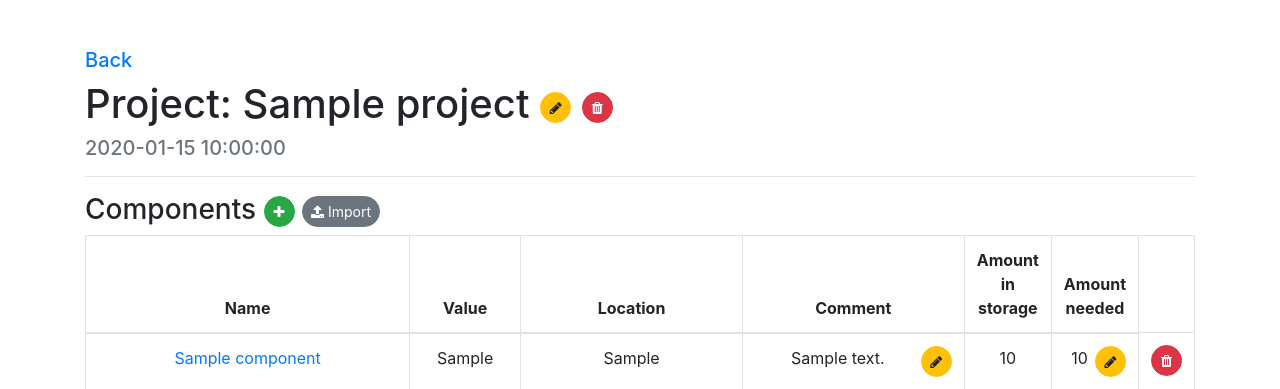
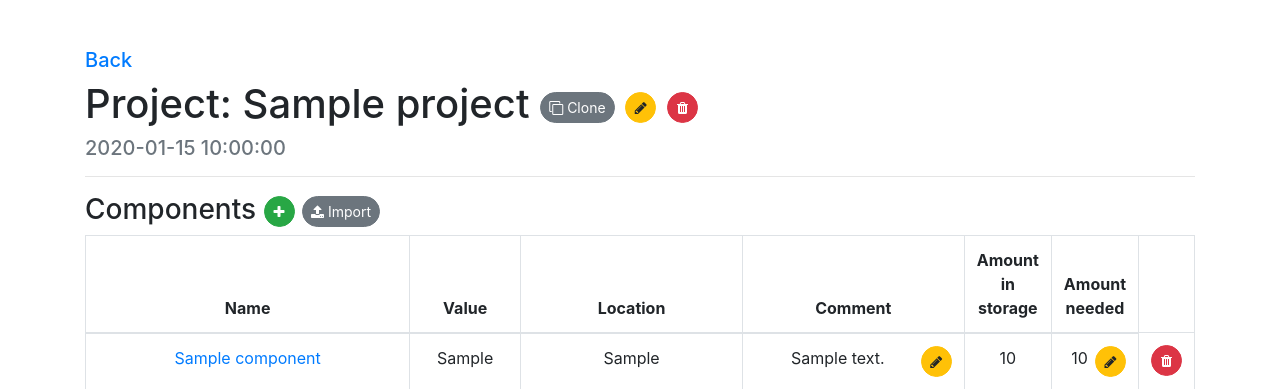
Before and after one commit to jokaal/electronic-component-storage, a Flask app: page /projects/view/1 in a window 1280 px wide. Shown: the part 56-445 px from the top of the page. Run offline with Flask 3, Linux system fonts and the light colour scheme; tables that the repository leaves empty hold one stand-in row (values such as "Sample post"); some libraries are stand-ins or nearby versions.

Commit message:
Project cloning

```diff
--- a/website/static/custom.js
+++ b/website/static/custom.js
@@ -142,3 +142,14 @@ function endBuild(projectId) {
         })
     }
 }
+
+// Used to clone a project
+function cloneProject(projectId) {
+    var answer = prompt("Enter a name for the new project: ");
+    if (answer == null) return;
+    fetch("/projects/clone", {
+        method: "POST",
+        body: JSON.stringify({ projectId: projectId, name: answer }),
+    }).then(response => response.json())
+    .then(json => window.location.href = "/projects/view/" + json.id)
+}
--- a/website/templates/base.html
+++ b/website/templates/base.html
@@ -14,7 +14,7 @@
             integrity="sha384-ggOyR0iXCbMQv3Xipma34MD+dH/1fQ784/j6cY/iJTQUOhcWr7x9JvoRxT2MZw1T"
             crossorigin="anonymous"
         />
-        <link rel="stylesheet" href="http://maxcdn.bootstrapcdn.com/font-awesome/4.3.0/css/font-awesome.min.css">
+        <link rel="stylesheet" href="https://cdnjs.cloudflare.com/ajax/libs/font-awesome/4.7.0/css/font-awesome.min.css">
 
         <!-- Custom CSS -->
         <link
--- a/website/templates/projects/functions/view_project.html
+++ b/website/templates/projects/functions/view_project.html
@@ -9,6 +9,9 @@ Project
 <h5><a href="/projects">Back</a></h5>
 {% endif %}
 <h1>Project: {{ project.name }}
+    <button class="btn btn-sm btn-secondary rounded-pill" onClick="cloneProject({{ project.id }})">
+        <i class="fa fa-clone" aria-hidden="true"></i> Clone
+    </button>
     <button class="btn btn-sm btn-warning rounded-circle" style="width: 31px;" onClick="window.location.href='../edit/{{project.id}}'">
         <i class="fa fa-pencil" aria-hidden="true"></i>
     </button>
--- a/website/templates/report.html
+++ b/website/templates/report.html
@@ -44,7 +44,7 @@ Report
                 {% if component.amount < component.minimum_amount %}
                     <span class="text-danger">Component amount is {{ component.minimum_amount - component.amount }} below the minimum amount!</span>
                 {% else %}
-                    <span class="text-warning">Components are equal to the minimum amount!</span>
+                    <span class="text-warning">Component amount is equal to the minimum amount!</span>
                 {% endif %}
             </td>
         </tr>
--- a/website/views/projects.py
+++ b/website/views/projects.py
@@ -277,6 +277,35 @@ def removeComponentsForBuild():
         flash('Finished building project!', category='success')
         return render_template('projects/functions/view_project.html', project=project, projectComponents=projectComponents, buildMax=buildMax)
 
+
+# Maps clone() function as handler for address '/projects/clone'
+# Renders ./templates/projects/functions/view_project.html
+@projects.route('/clone', methods=['POST'])
+def clone():
+    project = json.loads(request.data)
+    projectId = project['projectId']
+    name = project['name']
+    project = Project.query.get_or_404(projectId)
+    if project and name:
+
+        newProject = Project(name=name)
+
+        db.session.add(newProject)
+        db.session.commit()
+
+        projectComponents = ProjectComponent.query.filter_by(project_id=project.id)
+
+        for projectComponent in projectComponents:
+            newProjectComponent = ProjectComponent(
+                project_id=newProject.id,
+                component_id=projectComponent.component_id,
+                amount=projectComponent.amount,
+                comment=projectComponent.comment
+            )
+            db.session.add(newProjectComponent)
+        db.session.commit()
+    return jsonify({"id": newProject.id}) # Function is used in static/custom.js
+
 # Maps importFromBOM() function as handler for address '/projects/import/<id>'
 # Renders ----
 @projects.route('/import/<id>', methods=['GET', 'POST'])
```
